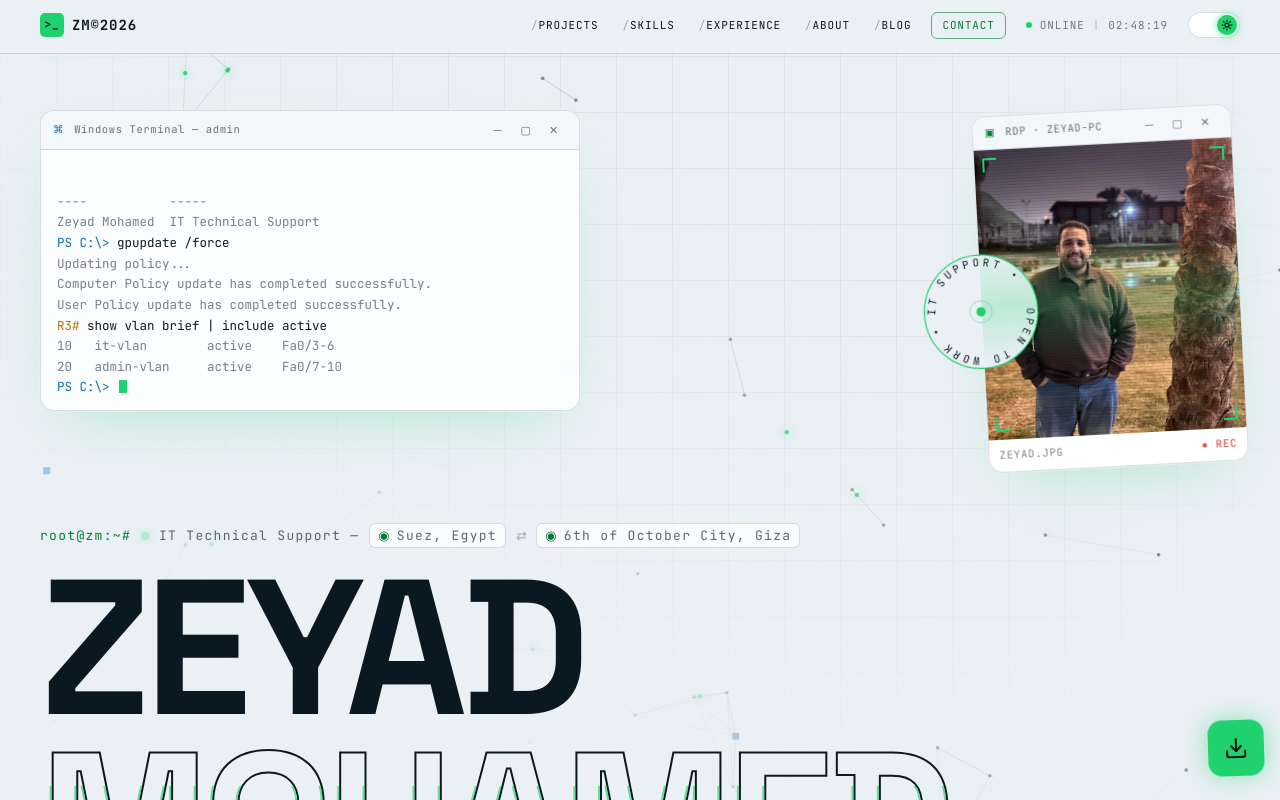
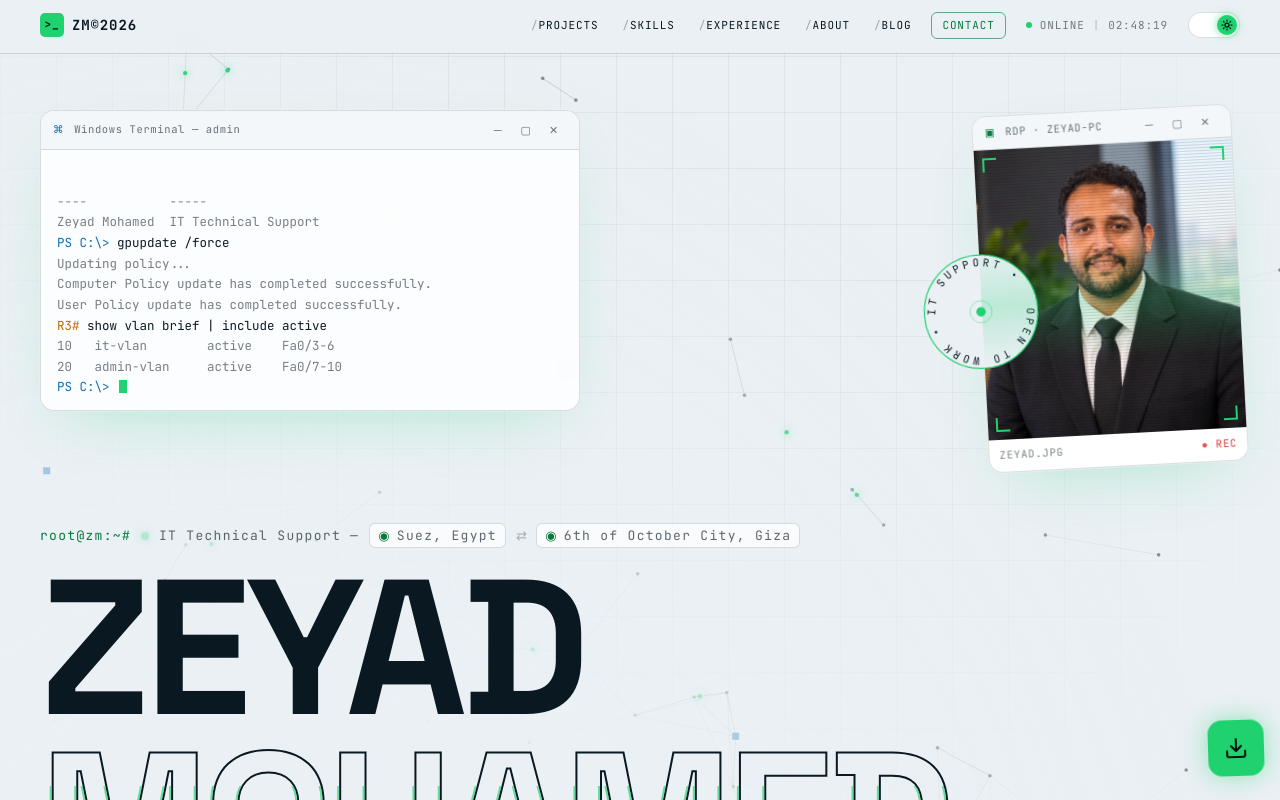
Before and after one commit to Zeyadm8112/zeyad-portfolio, a Next.js app: page / in a window 1280 px wide. Shown: the top 800 px of the page. Built offline with nearby package versions, Linux system fonts and the light colour scheme.

Commit message:
feat: change personal photos

```diff
--- a/app/page.tsx
+++ b/app/page.tsx
@@ -19,8 +19,8 @@ const IMAGES: {
   heroPhoto: string | null;
   portrait: string | null;
 } = {
-  heroPhoto: "/me.jpg",
-  portrait: "/me2.jpg",
+  heroPhoto: "/z1.png",
+  portrait: "/z2.png",
 };
 
 const LINKS = {
```
Also changed, not shown: public/z1.png (added), public/z2.png (added).
